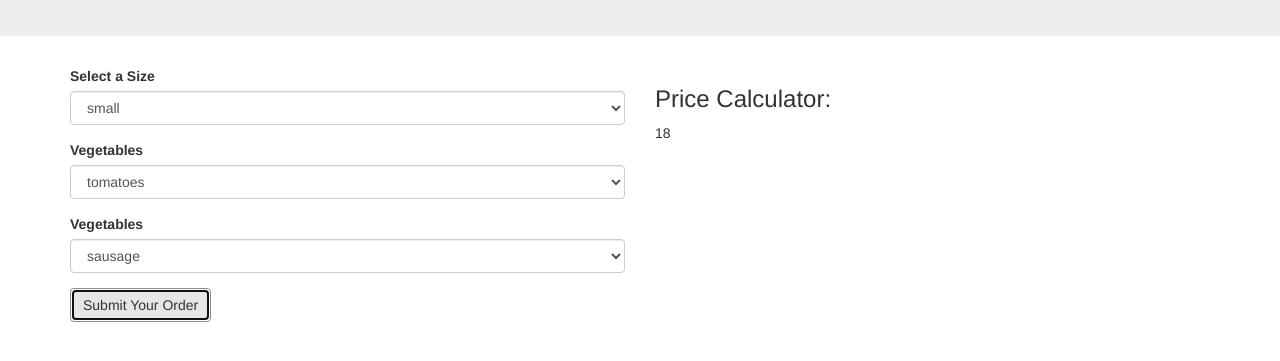
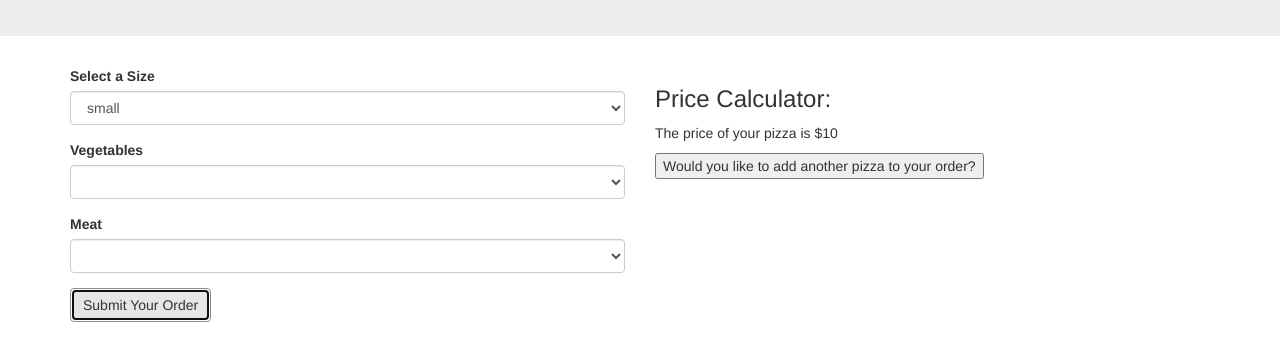
Before and after one commit to wanderlust22/order-pizza, a plain HTML site: page index.html in a window 1280 px wide. Both pictures are taken after a click on the button "Submit Your Order". Shown: the part 159-520 px from the top of the page. Drawn offline with Linux system fonts and the light colour scheme.

Commit message:
give user ability to add another pizza to their order and give them the total of the two

```diff
--- a/css/styles.css
+++ b/css/styles.css
@@ -0,0 +1,3 @@
+#addPizza {
+  display: none;
+}
--- a/index.html
+++ b/index.html
@@ -26,7 +26,8 @@
             </div>
             <div class="form-group">
               <label for="veggie">Vegetables</label>
-              <select class="form-control" id="veggies">
+              <select id="veggies" class="form-control">
+                <option></option>
                 <option>tomatoes</option>
                 <option>garlic</option>
                 <option>mushrooms</option>
@@ -38,8 +39,9 @@
               </select>
             </div>
             <div class="form-group">
-              <label for="meat">Vegetables</label>
+              <label for="meat">Meat</label>
               <select class="form-control" id="meat">
+                <option></option>
                 <option>sausage</option>
                 <option>pepperoni</option>
                 <option>bacon</option>
@@ -53,6 +55,7 @@
         <div class="col-md-6">
           <h3>Price Calculator:</h3>
           <p id="output"></p>
+          <button id="addPizza" type="button" name="button">Would you like to add another pizza to your order?</button>
         </div>
       </div>
     </div>
--- a/js/scripts.js
+++ b/js/scripts.js
@@ -35,10 +35,21 @@ $(document).ready(function(){
     var inputSize = $("#size").val();
     var inputVeggies = $("#veggies").val();
     var inputMeat = $("#meat").val();
-
-  var order = new Pizza(inputSize, inputVeggies, inputMeat);
-  console.log(order);
-  $("#output").text(order.price());
+    var order = new Pizza(inputSize, inputVeggies, inputMeat);
+    var total = order.price();
+  $("#output").text('The price of your pizza is $' + total);
+  $("#addPizza").toggle();
+  $("#addPizza").click(function(){
+    $("#toSubmit").submit(function(event){
+      event.preventDefault();
+      var inputSize = $("#size").val();
+      var inputVeggies = $("#veggies").val();
+      var inputMeat = $("#meat").val();
+      var order = new Pizza(inputSize, inputVeggies, inputMeat);
+      total += order.price();
+      $("#output").text('The price of your order is $' + total);
 
   });
 });
+});
+});
```
